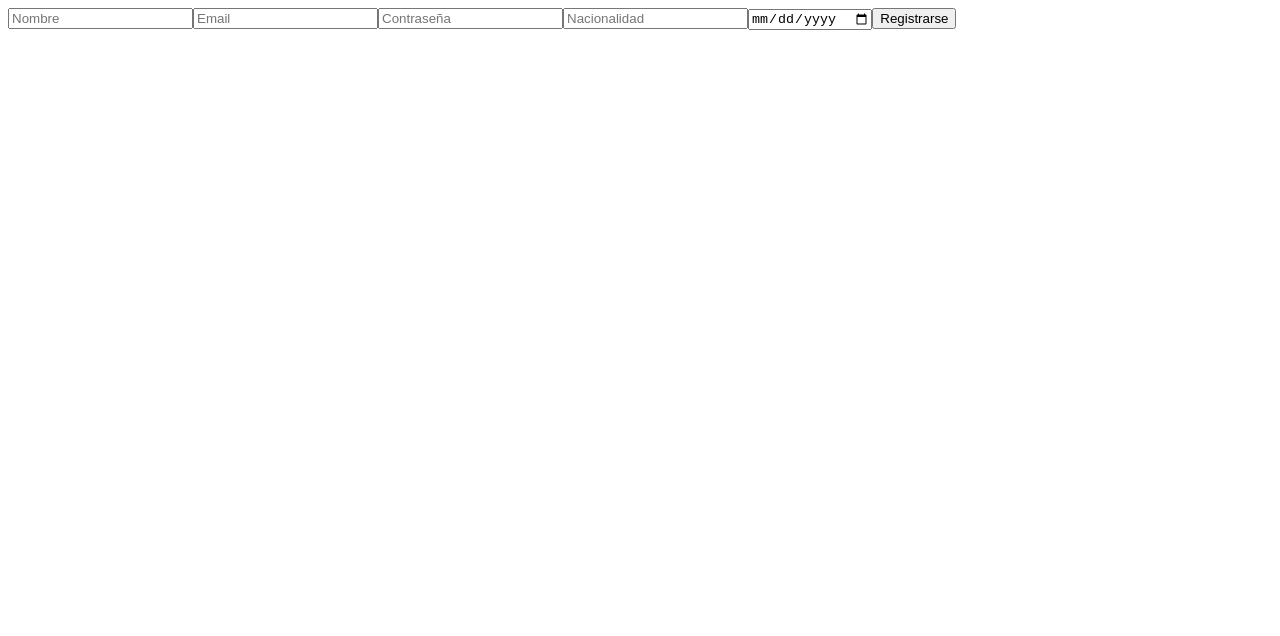
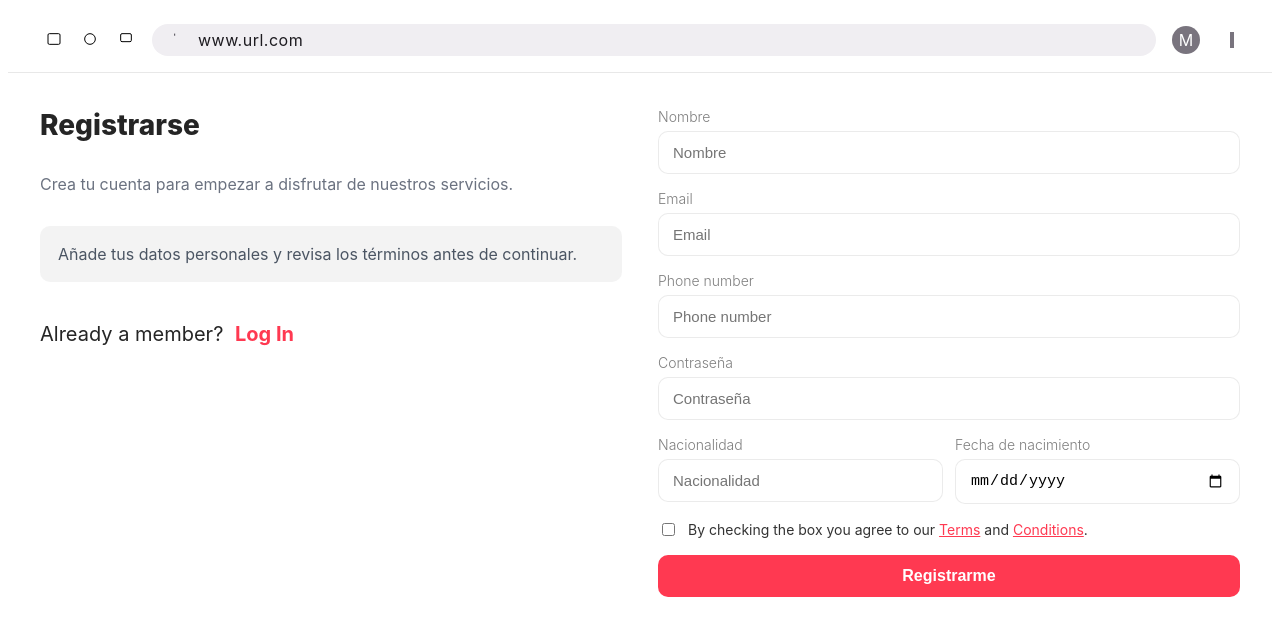
Before and after one commit to joacoabraldes/ComfTripWeb, a React (Create React App) app in the folder comf-trip/: page /register in a window 1280 px wide. Shown: the top 636 px of the page. Built offline with nearby package versions, Linux system fonts and the light colour scheme; no server answers.

Commit message:
css a medias

```diff
--- a/comf-trip/package.json
+++ b/comf-trip/package.json
@@ -11,6 +11,7 @@
     "cors": "^2.8.5",
     "dotenv": "^17.2.2",
     "express": "^5.1.0",
+    "framer-motion": "^12.23.12",
     "jsonwebtoken": "^9.0.2",
     "mysql2": "^3.14.4",
     "react": "^19.1.1",
--- a/comf-trip/src/pages/Register.js
+++ b/comf-trip/src/pages/Register.js
@@ -1,35 +1,151 @@
-import React, { useState } from 'react';
-import { apiPost } from './api';
+// src/pages/RegisterPage.jsx (or src/pages/Register.js)
+import React, { useState } from "react";
+import { apiPost } from "./api";
+import "../styles/register.css";
 
-export default function Register() {
+export default function RegisterPage() {
   const [form, setForm] = useState({
-    name: '', email: '', password: '', nationality: '', birthdate: ''
+    name: "",
+    email: "",
+    password: "",
+    phone: "",
+    nationality: "",
+    birthdate: "",
+    agree: false,
   });
-  const [message, setMessage] = useState('');
+  const [message, setMessage] = useState("");
+  const [loading, setLoading] = useState(false);
 
-  const handleChange = e => {
-    setForm({ ...form, [e.target.name]: e.target.value });
+  const handleChange = (e) => {
+    const { name, value, type, checked } = e.target;
+    setForm((f) => ({ ...f, [name]: type === "checkbox" ? checked : value }));
   };
 
-  const handleSubmit = async e => {
+  const handleSubmit = async (e) => {
     e.preventDefault();
+    if (!form.agree) return setMessage("Por favor acepta los términos y condiciones.");
+    setLoading(true);
+    setMessage("");
     try {
-    const res = await apiPost('/auth/register', form);
-    setMessage(res.message || 'Usuario registrado correctamente');
+      const res = await apiPost("/auth/register", form);
+      setMessage(res?.message || "Usuario registrado correctamente");
     } catch (err) {
-    setMessage(err.message || 'Error al registrar');
+      setMessage(err?.message || "Error al registrar");
+    } finally {
+      setLoading(false);
     }
   };
 
   return (
-    <form onSubmit={handleSubmit}>
-      <input name="name" placeholder="Nombre" value={form.name} onChange={handleChange} required />
-      <input name="email" type="email" placeholder="Email" value={form.email} onChange={handleChange} required />
-      <input name="password" type="password" placeholder="Contraseña" value={form.password} onChange={handleChange} required />
-      <input name="nationality" placeholder="Nacionalidad" value={form.nationality} onChange={handleChange} />
-      <input name="birthdate" type="date" placeholder="Fecha de nacimiento" value={form.birthdate} onChange={handleChange} />
-      <button type="submit">Registrarse</button>
-      <div>{message}</div>
+    <div className="register-root">
+      {/* Topbar */}
+      <header className="topbar">
+        <div className="topbar-inner">
+          <div className="topbar-left-buttons">
+            <button aria-label="left-1" className="icon-small" style={{ background: "transparent", border: "none" }}>
+              <svg width="16" height="16" viewBox="0 0 24 24" fill="none" className="text-gray-500">
+                <rect x="3" y="4" width="18" height="16" rx="2" stroke="currentColor" strokeWidth="1.5" />
+              </svg>
+            </button>
+            <button aria-label="left-2" className="icon-small" style={{ background: "transparent", border: "none" }}>
+              <svg width="16" height="16" viewBox="0 0 24 24" fill="none" className="text-gray-500">
+                <circle cx="12" cy="12" r="8" stroke="currentColor" strokeWidth="1.5" />
+              </svg>
+            </button>
+            <button aria-label="left-3" className="icon-small" style={{ background: "transparent", border: "none" }}>
+              <svg width="16" height="16" viewBox="0 0 24 24" fill="none" className="text-gray-500">
+                <rect x="4" y="4" width="16" height="12" rx="2" stroke="currentColor" strokeWidth="1.5" />
+              </svg>
+            </button>
+          </div>
+
+          <div className="brand-pill">
+            <div className="brand-left">
+              <svg width="16" height="16" viewBox="0 0 24 24" className="opacity-60" style={{ marginRight: 6 }}>
+                <path d="M10 3v2" stroke="#49454F" strokeWidth="1.5" strokeLinecap="round" strokeLinejoin="round" />
+              </svg>
+              <span className="brand-url">www.url.com</span>
+            </div>
+            <div style={{ width: 28 }} aria-hidden />
+          </div>
+
+          <div className="avatar">M</div>
+          <button style={{ background: "transparent", border: "none", marginLeft: 8 }} aria-hidden>
+            <div style={{ width: 4, height: 16, background: "#79747E" }} />
+          </button>
+        </div>
+      </header>
+
+      {/* Content */}
+      <main className="main">
+        <section className="left-column">
+          <h1 className="title-big">Registrarse</h1>
+
+          <p style={{ color: "#6B7280" }}>Crea tu cuenta para empezar a disfrutar de nuestros servicios.</p>
+
+          <div>
+            <div className="info-card">
+              <p style={{ margin: 0, color: "#4B5563" }}>Añade tus datos personales y revisa los términos antes de continuar.</p>
+            </div>
+          </div>
+
+          <div className="footer-cta">
+            <span>Already a member? </span>
+            <a href="#" style={{ color: "#FF3951", marginLeft: 6 }}>Log In</a>
+          </div>
+        </section>
+
+        <section className="right-column">
+          <form onSubmit={handleSubmit} className="form">
+            <Field label="Nombre" name="name" value={form.name} onChange={handleChange} placeholder="Nombre" required />
+
+            <Field label="Email" name="email" type="email" value={form.email} onChange={handleChange} placeholder="Email" required />
+
+            <Field label="Phone number" name="phone" type="tel" value={form.phone} onChange={handleChange} placeholder="Phone number" />
+
+            <Field label="Contraseña" name="password" type="password" value={form.password} onChange={handleChange} placeholder="Contraseña" required />
+
+            <div className="grid-2">
+              <Field label="Nacionalidad" name="nationality" value={form.nationality} onChange={handleChange} placeholder="Nacionalidad" />
+              <Field label="Fecha de nacimiento" name="birthdate" type="date" value={form.birthdate} onChange={handleChange} placeholder="Fecha de nacimiento" />
+            </div>
+
+            <div className="agree">
+              <input id="agree" name="agree" type="checkbox" checked={form.agree} onChange={handleChange} />
+              <label htmlFor="agree" style={{ margin: 0 }}>
+                By checking the box you agree to our <a href="#" style={{ color: "#FF3951" }}>Terms</a> and <a href="#" style={{ color: "#FF3951" }}>Conditions</a>.
+              </label>
+            </div>
+
+            <div>
+              <button type="submit" disabled={loading} className="btn-primary">
+                {loading ? "Registrando…" : "Registrarme"}
+              </button>
+            </div>
+
+            {message && <div className="message">{message}</div>}
           </form>
+        </section>
+      </main>
+    </div>
   );
 }
+
+function Field({ label, name, type = "text", value, onChange, placeholder, required = false }) {
+  return (
+    <label className="field">
+      <span className="field-label">{label}</span>
+      <div>
+        <input
+          name={name}
+          type={type}
+          value={value}
+          onChange={onChange}
+          placeholder={placeholder}
+          required={required}
+          className="input"
+        />
+      </div>
+    </label>
+  );
+}
--- /dev/null
+++ b/comf-trip/src/styles/register.css
@@ -0,0 +1,113 @@
+/* src/styles/register.css */
+
+/* Root / layout */
+.register-root {
+  min-height: 100vh;
+  background: #ffffff;
+  color: #111827;
+  font-family: Inter, system-ui, -apple-system, "Segoe UI", Roboto, "Helvetica Neue", Arial;
+  box-sizing: border-box;
+}
+
+/* Topbar */
+.topbar {
+  width: 100%;
+  background: #ffffff;
+  box-shadow: 0 0.6px 0 rgba(0,0,0,0.15);
+}
+.topbar-inner {
+  max-width: 1200px;
+  margin: 0 auto;
+  padding: 16px;
+  display:flex;
+  align-items:center;
+  gap:16px;
+}
+.topbar-left-buttons { display:flex; gap:12px; align-items:center; }
+.brand-pill {
+  flex: 1 1 0;
+  display:flex;
+  align-items:center;
+  justify-content:space-between;
+  padding:6px 16px;
+  border-radius:46px;
+  background:#F0EEF2;
+}
+.brand-left { display:flex; align-items:center; gap:8px; }
+.brand-url { font-size:16px; color:#1D1B20; font-weight:400; letter-spacing:0.5px; }
+
+/* Avatar and small button */
+.avatar {
+  width:28px; height:28px; border-radius:999px;
+  background:#79747E; color:#fff; display:flex; align-items:center; justify-content:center;
+}
+.icon-small { width:24px; height:24px; display:inline-block; }
+
+/* Page layout */
+.main {
+  max-width: 1200px;
+  margin: 36px auto;
+  padding: 0 24px 60px;
+  display: grid;
+  grid-template-columns: 1fr 1fr;
+  gap: 36px;
+  align-items: start;
+}
+
+/* Left column */
+.left-column { display:flex; flex-direction:column; gap:16px; }
+.title-big { font-size:28px; font-weight:800; color:#252525; margin:0; }
+.info-card { background: rgba(196,196,196,0.20); border-radius:10px; padding:18px; color:rgba(0,0,0,0.8); }
+
+/* Right column (form) */
+.right-column { width:100%; }
+.form-card { display:block; width:100%; }
+.form { display:flex; flex-direction:column; gap:16px; }
+
+/* Form field */
+.field { display:flex; flex-direction:column; gap:6px; }
+.field-label { color: rgba(0,0,0,0.5); font-size:14px; font-weight:300; }
+.input {
+  width:100%;
+  padding:12px 14px;
+  border-radius:10px;
+  border:1px solid rgba(0,0,0,0.08);
+  background: rgba(255,255,255,1);
+  outline:none;
+  box-sizing:border-box;
+  font-size:15px;
+}
+.input:focus { box-shadow: 0 0 0 3px rgba(255,57,81,0.08); border-color: rgba(255,57,81,0.25); }
+
+/* Grid for two small fields */
+.grid-2 { display:grid; grid-template-columns:1fr 1fr; gap:12px; }
+
+/* Agree row */
+.agree { display:flex; align-items:center; gap:10px; font-size:14px; color:#333; }
+
+/* Primary button */
+.btn-primary {
+  width:100%;
+  padding:12px 16px;
+  border-radius:10px;
+  background: #FF3951;
+  color: white;
+  font-weight:600;
+  border:none;
+  cursor:pointer;
+  font-size:16px;
+}
+.btn-primary:disabled { opacity:0.6; cursor:not-allowed; }
+
+/* message */
+.message { font-size:14px; text-align:center; color:#333; margin-top:6px; }
+
+/* small footer text */
+.footer-cta { font-size:20px; margin-top:24px; color:#252525; }
+.footer-cta a { color:#FF3951; font-weight:700; text-decoration:none; }
+
+/* responsive */
+@media (max-width: 900px) {
+  .main { grid-template-columns: 1fr; padding: 0 16px; }
+  .brand-url { font-size:15px; }
+}
```
Also changed, not shown: 1 other file (tests, documents, lock files or other folders). Lines whose indentation alone changed are shown as unchanged.
